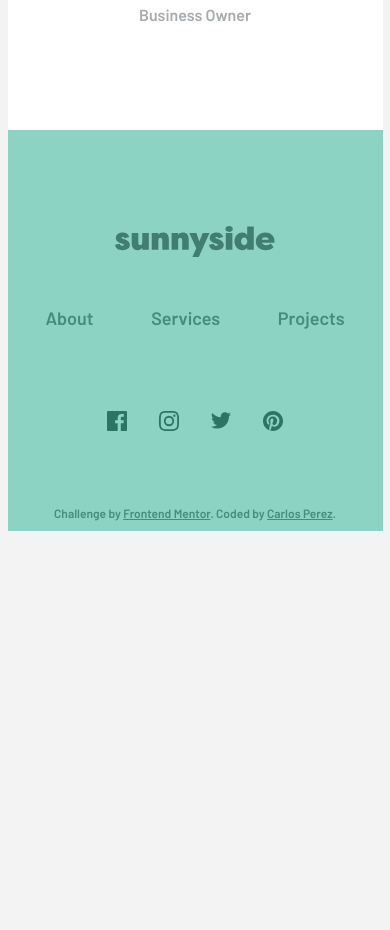
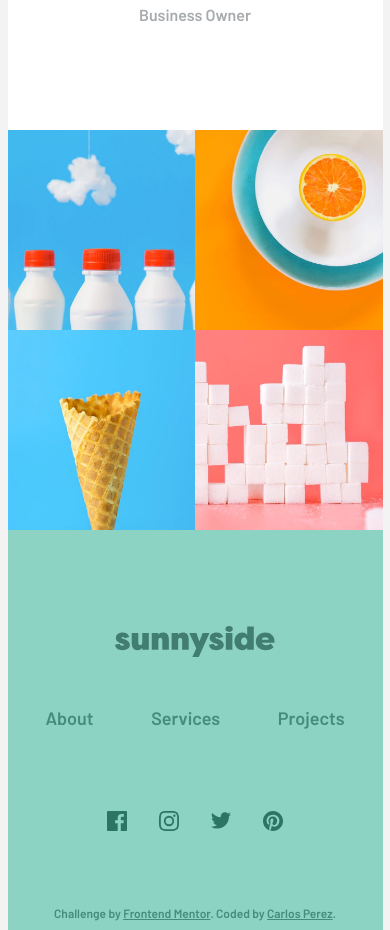
Before and after one commit to Carlos-A-P/sunnyside-agency-landing-page-main, a plain HTML site: page index.html in a window 390 px wide. Shown: the part 4647-5577 px from the top of the page. Before the commit the page ends 5178 px from the top, so only its background shows below. Drawn offline with Linux system fonts and the light colour scheme.

Commit message:
Update style.css

```diff
--- a/CSS/style.css
+++ b/CSS/style.css
@@ -338,7 +338,7 @@ p.title {
 /* end of section-2 */
 
 /* section-3 */
-section.section-3 {
+div.section-3 {
 	height: 400px;
 	display: grid;
 	grid-template-columns: repeat(4, 1fr);
@@ -643,7 +643,7 @@ footer a:hover {
 		height: auto;
 	}
 
-	section.section-3 {
+	div.section-3 {
 		height: 400px;
 		display: grid;
 		grid-template-columns: 1fr 1fr;
```
